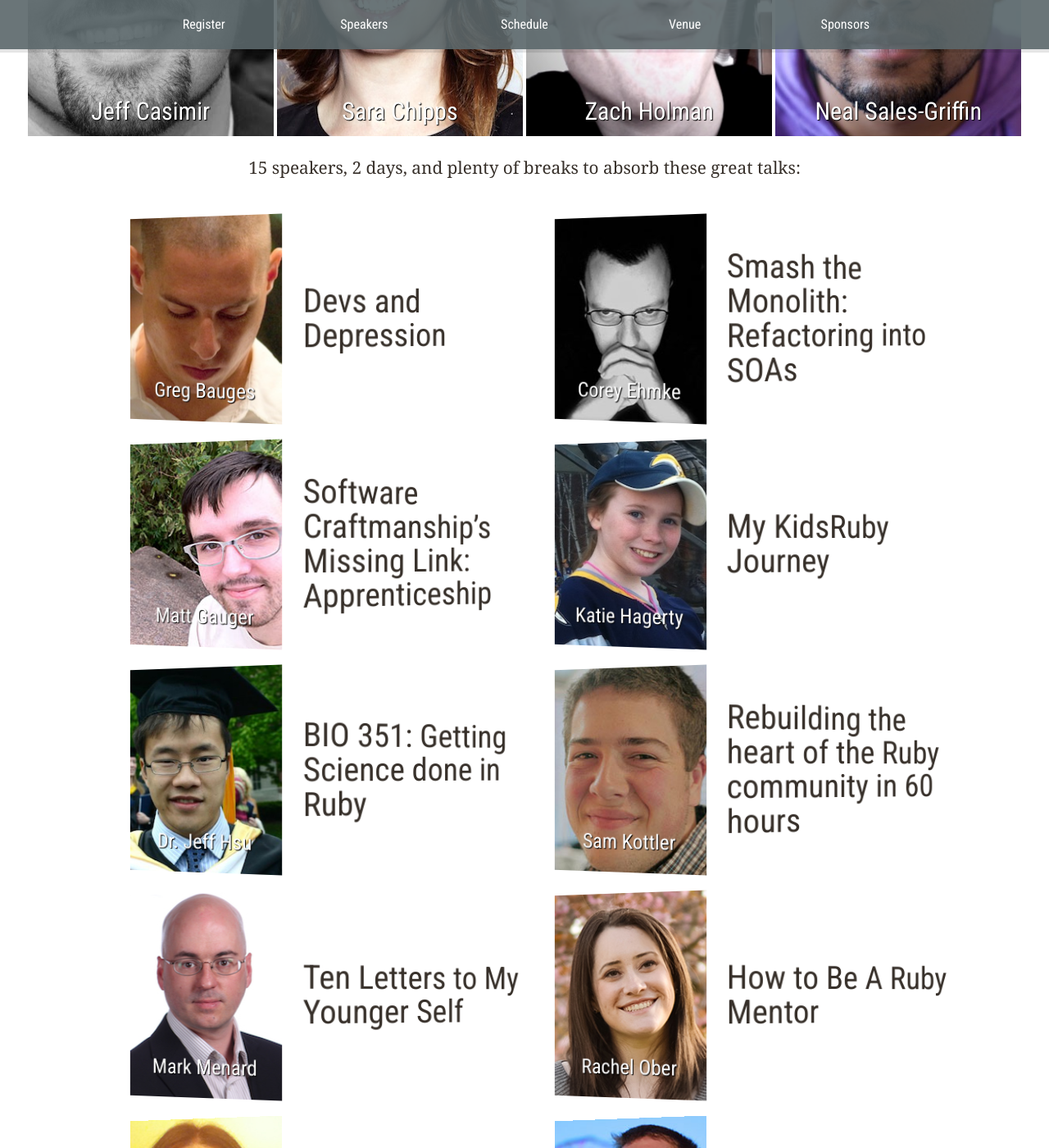
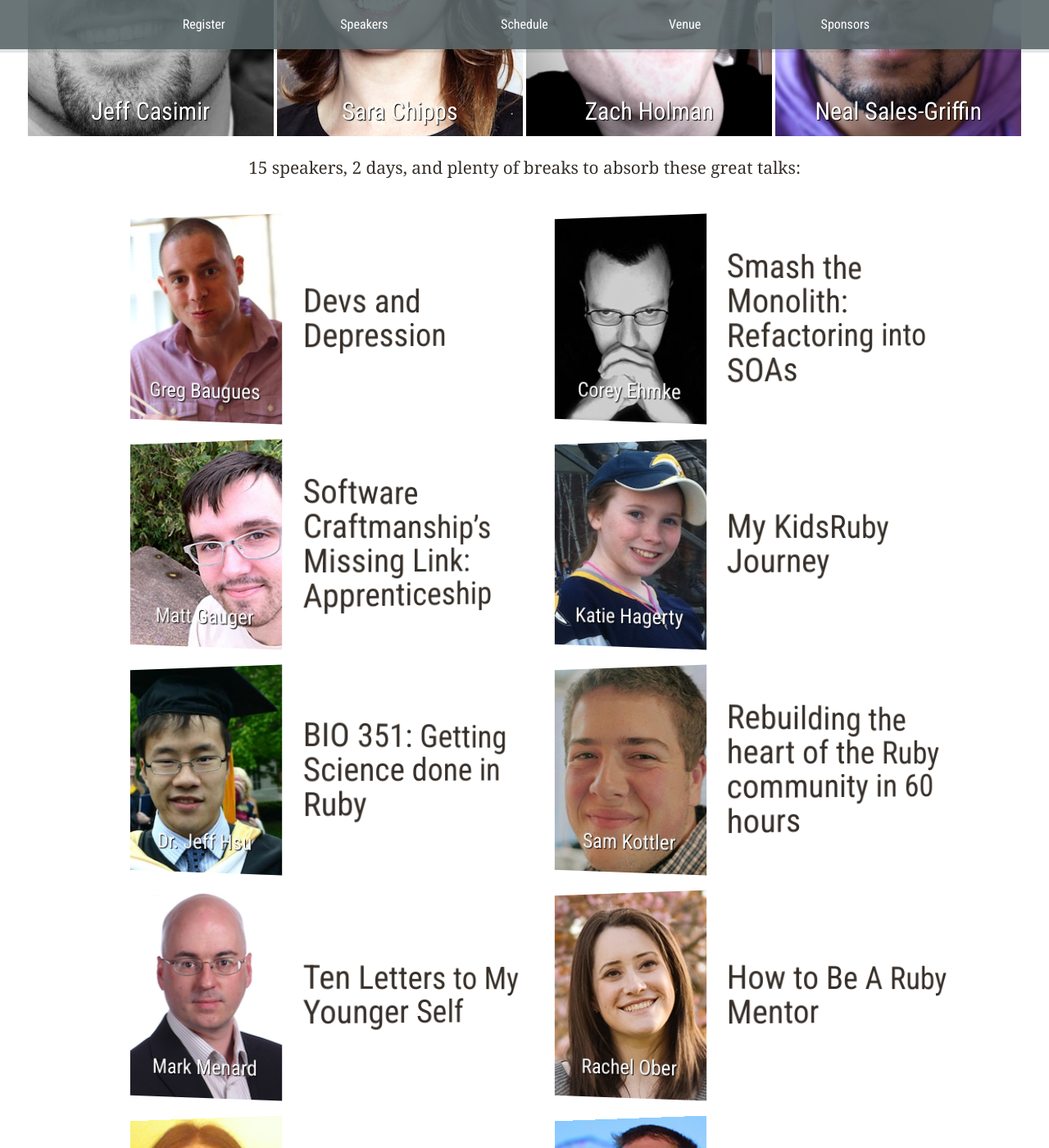
Before and after one commit to nysmakers/nysmakers.github.io, a Jekyll site: the page built from index.html, in a window 1280 px wide and 1400 px high, scrolled down 1373 px. Shown: the whole window at 82% size. Built offline with Jekyll 4.4.1, drawn with Linux system fonts in a browser that asks for light colours; comment, search, counter and statistics services are not loaded.

Commit message:
Fix Greg's name and photo

```diff
--- a/index.html
+++ b/index.html
@@ -67,7 +67,7 @@ title: Nickel City Ruby Conference - September 20-21, 2013 - Buffalo, NY
     </p>
     <table id="talks" class="text-center span10 offset1">
       <tr>
-        <td><a href="http://twitter.com/greggyb" id="greggyb">Greg Bauges</a></td>
+        <td><a href="http://twitter.com/greggyb" id="greggyb">Greg Baugues</a></td>
         <td>Devs and Depression</td>
       </tr>
       <tr>
--- a/stylesheets/responsive.css
+++ b/stylesheets/responsive.css
@@ -251,7 +251,7 @@ section {
   background-position-y: 35%; }
 #speakers #greggyb {
   background-image: url("/images/speakers/greggyb.jpg");
-  background-position-y: 72%; }
+  background-position-y: 0%; }
 #speakers #zzak {
   background-image: url("/images/speakers/zzak.jpg");
   background-position-y: 35%; }
--- a/stylesheets/scss/responsive.scss
+++ b/stylesheets/scss/responsive.scss
@@ -336,7 +336,7 @@ section {
 
   #greggyb {
     background-image: url('/images/speakers/greggyb.jpg');
-    background-position-y: 72%;
+    background-position-y: 0%;
   }
 
   #zzak {
```
Also changed, not shown: images/speakers/greggyb.jpg.
